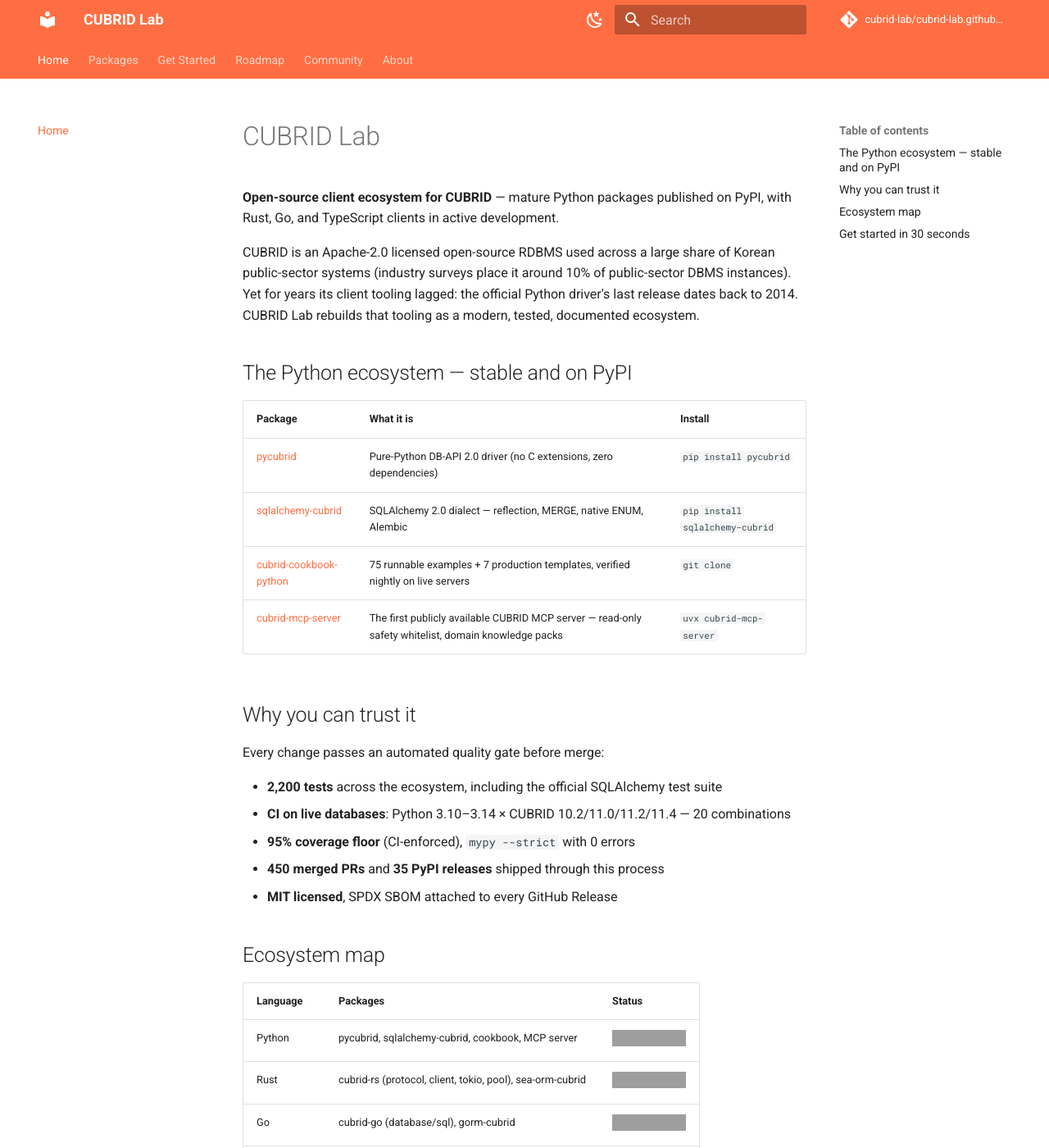
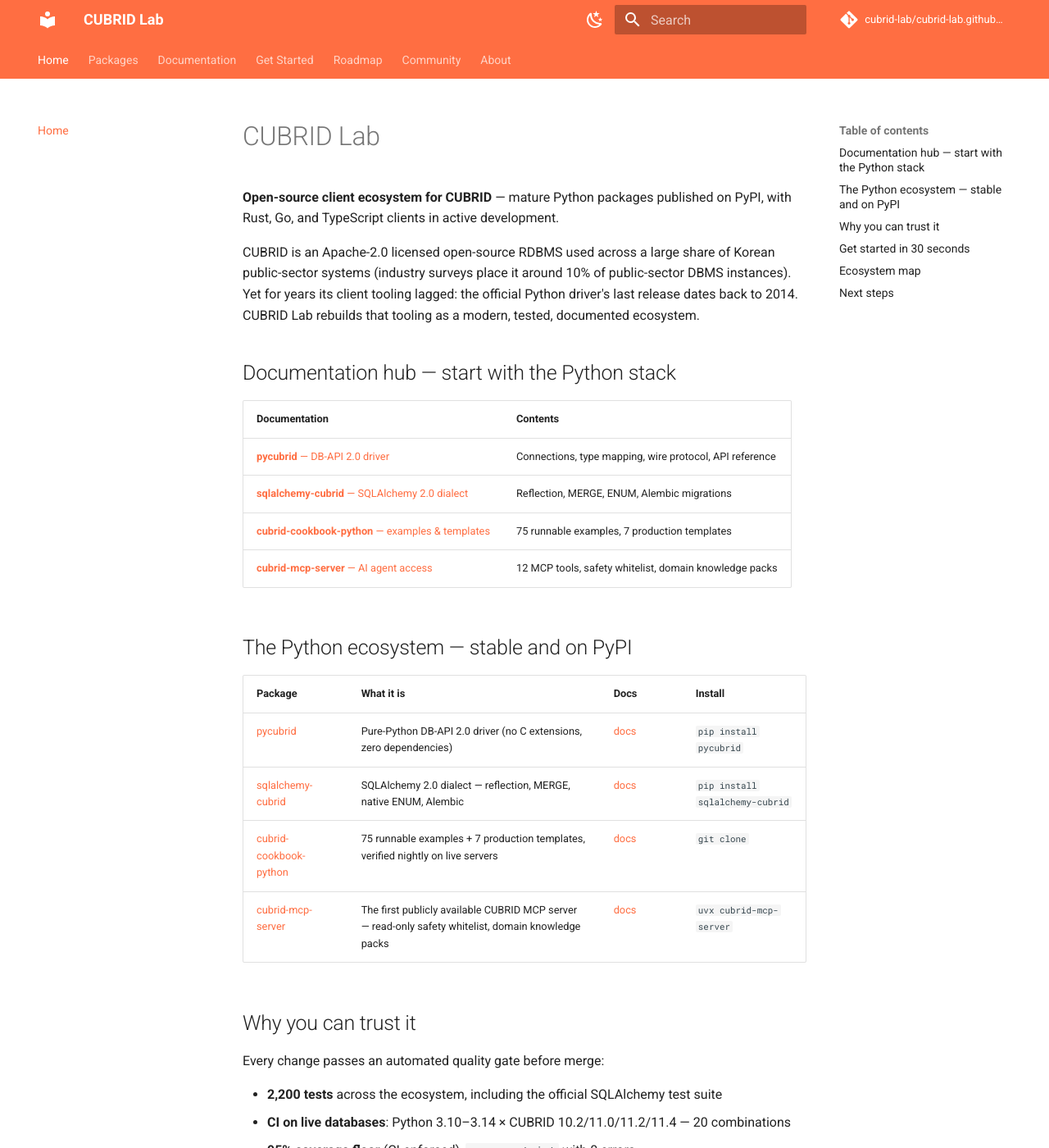
Before and after one commit to cubrid-lab/cubrid-lab.github.io, an MkDocs documentation site: the page built from docs/index.md, in a window 1280 px wide and 1400 px high. Shown: the whole window at 82% size. Built offline with MkDocs 1.6.1 and Material for MkDocs 9.7.7, drawn with Linux system fonts in a browser that asks for light colours; comment, search, counter and statistics services are not loaded; some of the changed text lies outside the part shown; grey boxes are pictures that could not be loaded.

Commit message:
feat: restructure as docs hub per maintainer direction + Oracle consult
- New Documentation hub page: per-package docs cards (Python first),
  in-progress stacks, docs conventions
- Nav gains Documentation section with absolute-URL entries linking
  each package docs site (pycubrid, sqlalchemy-cubrid, cookbook, MCP)
- Home reorders Python-first: docs hub table directly under hero,
  Docs column added to package table, CTA row at the end
- Anchor slugs verified against generated HTML (rust-in-progress etc.)

Oracle consult (session ses_f65286aa2ffe): recommendation D = hub page
+ home cards + limited external nav, implemented as advised.

Ultraworked with [Sisyphus](https://github.com/code-yeongyu/oh-my-opencode)
Co-authored-by: Sisyphus <clio-agent@sisyphuslabs.ai>

```diff
--- /dev/null
+++ b/docs/documentation.md
@@ -0,0 +1,31 @@
+# Documentation
+
+Each package ships its own documentation site, versioned and deployed from
+its repository. This page is the hub — start with the stable Python stack.
+
+## Python — stable
+
+| Package | Documentation | What's inside |
+|---|---|---|
+| **pycubrid** | [cubrid-lab.github.io/pycubrid](https://cubrid-lab.github.io/pycubrid/) | Connection strings, type mapping, CAS wire protocol reference, API reference |
+| **sqlalchemy-cubrid** | [cubrid-lab.github.io/sqlalchemy-cubrid](https://cubrid-lab.github.io/sqlalchemy-cubrid/) | Dialect setup, reflection, MERGE/ENUM behavior, Alembic migrations |
+| **cubrid-cookbook-python** | [cubrid-lab.github.io/cubrid-cookbook-python](https://cubrid-lab.github.io/cubrid-cookbook-python/) | 75 runnable examples, 7 production templates, nightly golden-test pipeline |
+| **cubrid-mcp-server** | [cubrid-lab.github.io/cubrid-mcp-server](https://cubrid-lab.github.io/cubrid-mcp-server/) | 12 MCP tools, read-only safety whitelist, domain knowledge packs, expert prompts |
+
+## Rust / Go / TypeScript — in progress
+
+Documentation sites for these stacks are not yet published. Track progress
+in the package catalog:
+
+- [Rust packages](packages.md#rust-in-progress) — cubrid-rs workspace, sea-orm-cubrid
+- [Go packages](packages.md#go-in-progress) — cubrid-go, gorm-cubrid
+- [TypeScript packages](packages.md#typescript-in-progress) — cubrid-client, drizzle-cubrid
+
+## Documentation conventions
+
+- Every repository deploys its docs with the same MkDocs Material pipeline
+  (`mkdocs build --strict` → GitHub Pages).
+- Docs are bilingual where it matters most: English canonical content with
+  Korean translations maintained in-repo.
+- API references are generated from type-annotated sources — if the docs and
+  the code disagree, the code wins; please open an issue.
--- a/docs/index.md
+++ b/docs/index.md
@@ -9,14 +9,23 @@ share of Korean public-sector systems (industry surveys place it around
 lagged: the official Python driver's last release dates back to 2014.
 CUBRID Lab rebuilds that tooling as a modern, tested, documented ecosystem.
 
+## Documentation hub — start with the Python stack
+
+| Documentation | Contents |
+|---|---|
+| [**pycubrid** — DB-API 2.0 driver](https://cubrid-lab.github.io/pycubrid/) | Connections, type mapping, wire protocol, API reference |
+| [**sqlalchemy-cubrid** — SQLAlchemy 2.0 dialect](https://cubrid-lab.github.io/sqlalchemy-cubrid/) | Reflection, MERGE, ENUM, Alembic migrations |
+| [**cubrid-cookbook-python** — examples & templates](https://cubrid-lab.github.io/cubrid-cookbook-python/) | 75 runnable examples, 7 production templates |
+| [**cubrid-mcp-server** — AI agent access](https://cubrid-lab.github.io/cubrid-mcp-server/) | 12 MCP tools, safety whitelist, domain knowledge packs |
+
 ## The Python ecosystem — stable and on PyPI
 
-| Package | What it is | Install |
-|---|---|---|
-| [pycubrid](https://github.com/cubrid-lab/pycubrid) | Pure-Python DB-API 2.0 driver (no C extensions, zero dependencies) | `pip install pycubrid` |
-| [sqlalchemy-cubrid](https://github.com/cubrid-lab/sqlalchemy-cubrid) | SQLAlchemy 2.0 dialect — reflection, MERGE, native ENUM, Alembic | `pip install sqlalchemy-cubrid` |
-| [cubrid-cookbook-python](https://github.com/cubrid-lab/cubrid-cookbook-python) | 75 runnable examples + 7 production templates, verified nightly on live servers | `git clone` |
-| [cubrid-mcp-server](https://github.com/cubrid-lab/cubrid-mcp-server) | The first publicly available CUBRID MCP server — read-only safety whitelist, domain knowledge packs | `uvx cubrid-mcp-server` |
+| Package | What it is | Docs | Install |
+|---|---|---|---|
+| [pycubrid](https://github.com/cubrid-lab/pycubrid) | Pure-Python DB-API 2.0 driver (no C extensions, zero dependencies) | [docs](https://cubrid-lab.github.io/pycubrid/) | `pip install pycubrid` |
+| [sqlalchemy-cubrid](https://github.com/cubrid-lab/sqlalchemy-cubrid) | SQLAlchemy 2.0 dialect — reflection, MERGE, native ENUM, Alembic | [docs](https://cubrid-lab.github.io/sqlalchemy-cubrid/) | `pip install sqlalchemy-cubrid` |
+| [cubrid-cookbook-python](https://github.com/cubrid-lab/cubrid-cookbook-python) | 75 runnable examples + 7 production templates, verified nightly on live servers | [docs](https://cubrid-lab.github.io/cubrid-cookbook-python/) | `git clone` |
+| [cubrid-mcp-server](https://github.com/cubrid-lab/cubrid-mcp-server) | The first publicly available CUBRID MCP server — read-only safety whitelist, domain knowledge packs | [docs](https://cubrid-lab.github.io/cubrid-mcp-server/) | `uvx cubrid-mcp-server` |
 
 ## Why you can trust it
 
@@ -27,18 +36,6 @@ Every change passes an automated quality gate before merge:
 - **95% coverage floor** (CI-enforced), `mypy --strict` with 0 errors
 - **450 merged PRs** and **35 PyPI releases** shipped through this process
 - **MIT licensed**, SPDX SBOM attached to every GitHub Release
-
-## Ecosystem map
-
-| Language | Packages | Status |
-|---|---|---|
-| Python | pycubrid, sqlalchemy-cubrid, cookbook, MCP server | ![stable](https://img.shields.io/badge/status-stable-brightgreen) |
-| Rust | cubrid-rs (protocol, client, tokio, pool), sea-orm-cubrid | ![in progress](https://img.shields.io/badge/status-in%20progress-orange) |
-| Go | cubrid-go (database/sql), gorm-cubrid | ![in progress](https://img.shields.io/badge/status-in%20progress-orange) |
-| TypeScript | cubrid-client, drizzle-cubrid | ![in progress](https://img.shields.io/badge/status-in%20progress-orange) |
-
-See [Packages](packages.md) for the full catalog and [Roadmap](roadmap.md)
-for the maturity matrix.
 
 ## Get started in 30 seconds
 
@@ -56,3 +53,19 @@ conn = pycubrid.connect(
 
 More paths — SQLAlchemy, cookbook examples, MCP — on the
 [Get Started](get-started.md) page.
+
+## Ecosystem map
+
+| Language | Packages | Status |
+|---|---|---|
+| Python | pycubrid, sqlalchemy-cubrid, cookbook, MCP server | ![stable](https://img.shields.io/badge/status-stable-brightgreen) |
+| Rust | cubrid-rs (protocol, client, tokio, pool), sea-orm-cubrid | ![in progress](https://img.shields.io/badge/status-in%20progress-orange) |
+| Go | cubrid-go (database/sql), gorm-cubrid | ![in progress](https://img.shields.io/badge/status-in%20progress-orange) |
+| TypeScript | cubrid-client, drizzle-cubrid | ![in progress](https://img.shields.io/badge/status-in%20progress-orange) |
+
+See [Packages](packages.md) for the full catalog and [Roadmap](roadmap.md)
+for the maturity matrix.
+
+## Next steps
+
+→ [Documentation](documentation.md) · [Get Started](get-started.md) · [Roadmap](roadmap.md)
--- a/mkdocs.yml
+++ b/mkdocs.yml
@@ -46,6 +46,17 @@ markdown_extensions:
 nav:
   - Home: index.md
   - Packages: packages.md
+  - Documentation:
+      - Overview: documentation.md
+      - Python:
+          - pycubrid: https://cubrid-lab.github.io/pycubrid/
+          - sqlalchemy-cubrid: https://cubrid-lab.github.io/sqlalchemy-cubrid/
+          - cubrid-cookbook-python: https://cubrid-lab.github.io/cubrid-cookbook-python/
+          - cubrid-mcp-server: https://cubrid-lab.github.io/cubrid-mcp-server/
+      - In progress:
+          - Rust packages: https://cubrid-lab.github.io/packages/#rust-in-progress
+          - Go packages: https://cubrid-lab.github.io/packages/#go-in-progress
+          - TypeScript packages: https://cubrid-lab.github.io/packages/#typescript-in-progress
   - Get Started: get-started.md
   - Roadmap: roadmap.md
   - Community: community.md
```
Also changed, not shown: README.ko.md (+1 -1 lines), README.md (+1 -1 lines).
